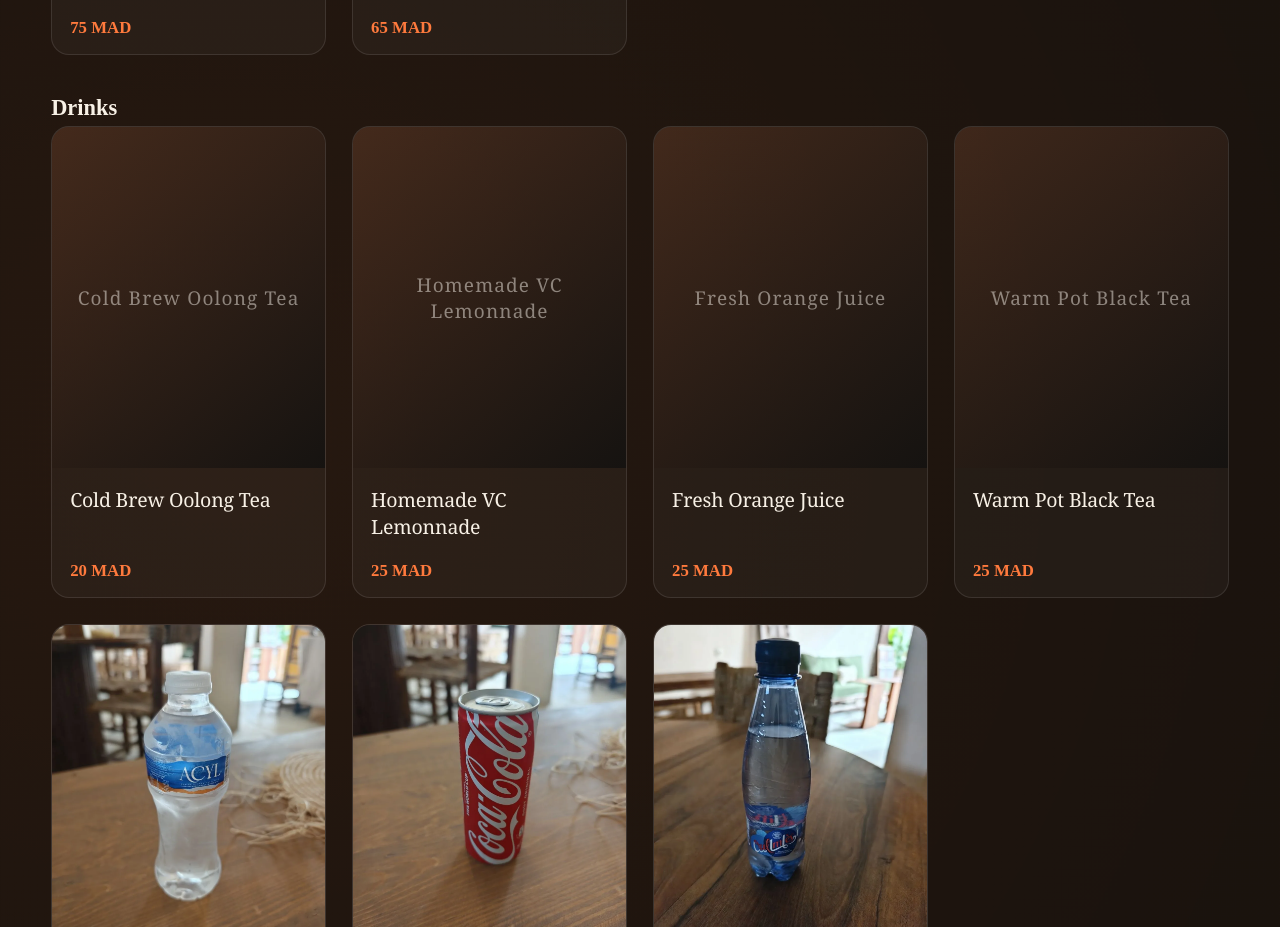
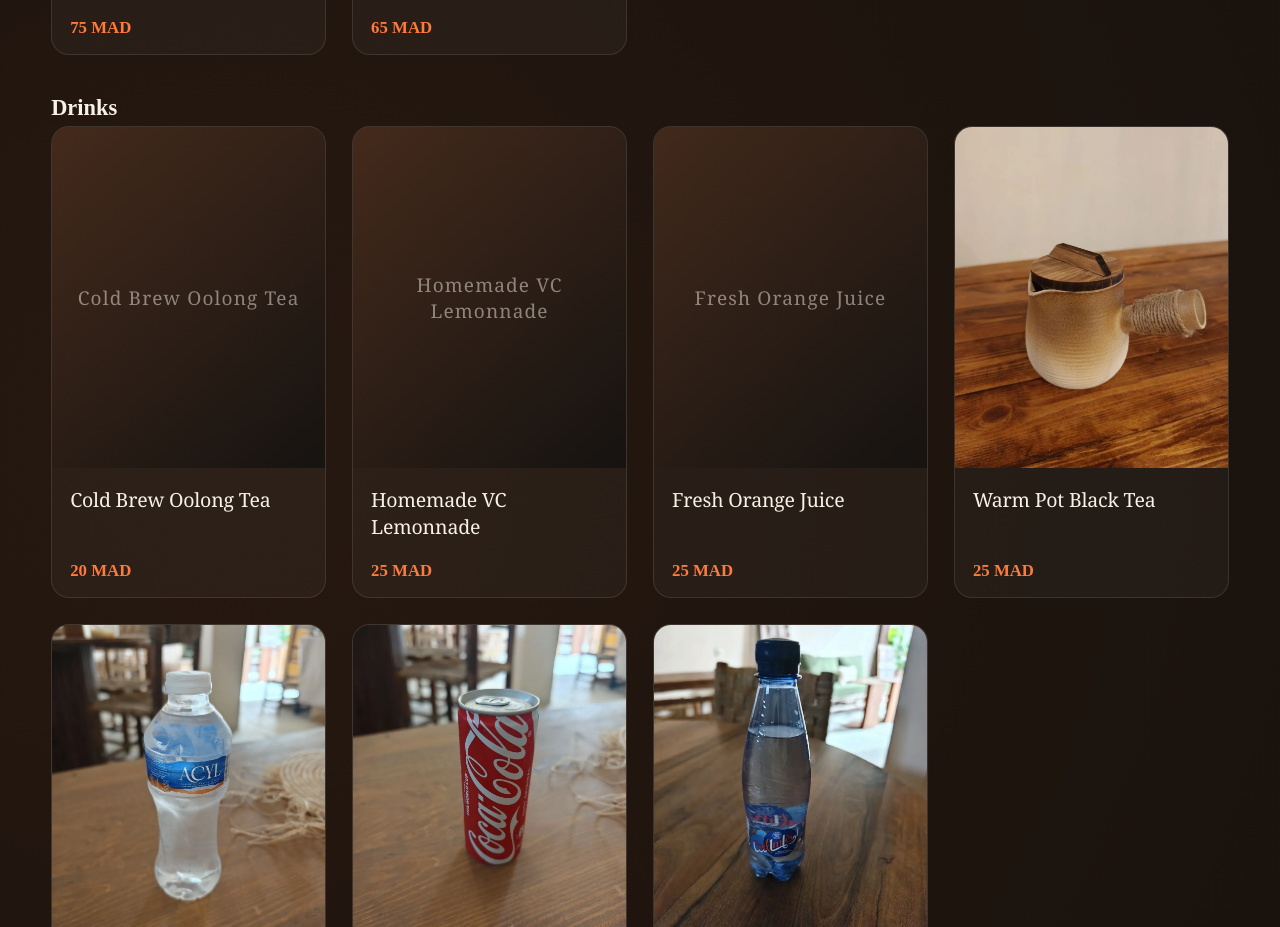
Before and after one commit to popifresco12/kinomori-site, a React (Vite) app: page /#/menu in a window 1280 px wide. Shown: the part 3140-4067 px from the top of the page. Built offline with nearby package versions, Linux system fonts and the light colour scheme.

Commit message:
menu: foto Warm Pot Black Tea

```diff
--- a/src/pages/MenuPage.tsx
+++ b/src/pages/MenuPage.tsx
@@ -121,7 +121,7 @@ const MENU: MenuSection[] = [
       { name: "Cold Brew Oolong Tea", price: "20" },
       { name: "Homemade VC Lemonnade", price: "25" },
       { name: "Fresh Orange Juice", price: "25" },
-      { name: "Warm Pot Black Tea", price: "25" },
+      { name: "Warm Pot Black Tea", price: "25", image: "media/dish-warm-pot-black-tea.webp" },
       { name: "Bottle of Water", price: "10 / 20", image: "media/dish-bottle-of-water.webp" },
       { name: "Coca Cola", price: "20", image: "media/dish-coca-cola.webp" },
       { name: "Sparkling Water", price: "15", image: "media/dish-sparkling-water.webp" },
```
Also changed, not shown: public/media/dish-warm-pot-black-tea.webp (added).
